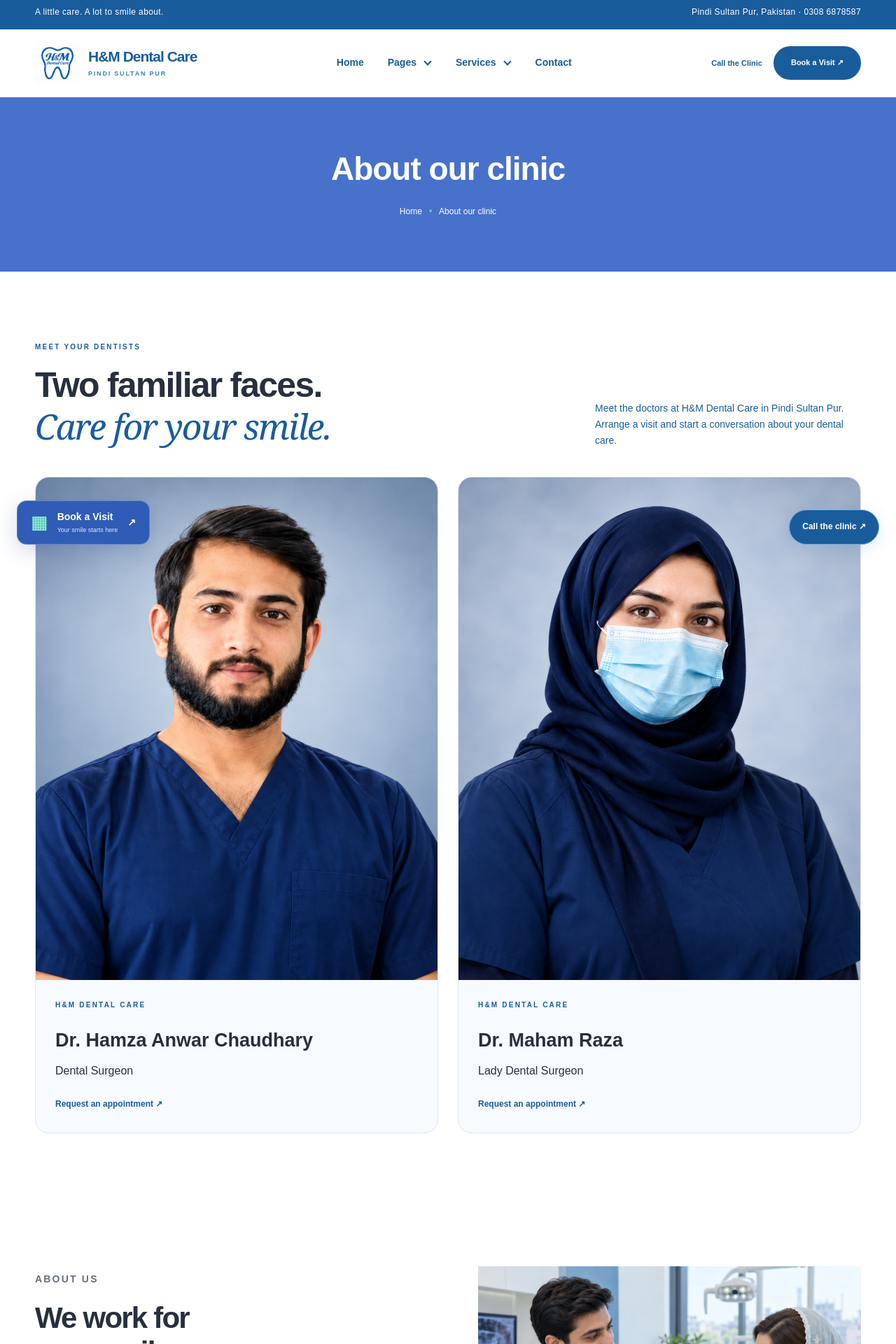
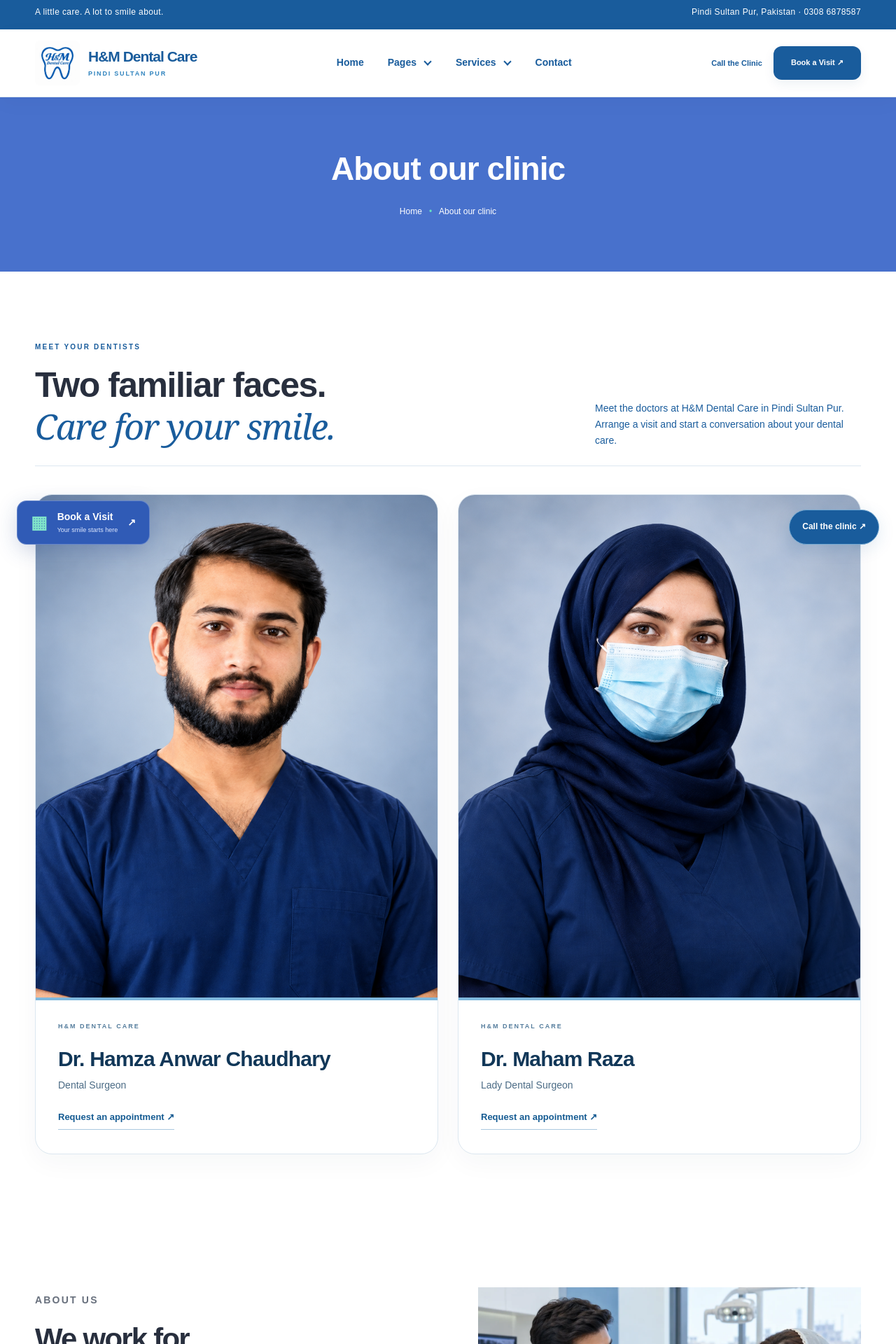
Before and after one commit to amanullah24762/hmdental, a Next.js app: page /about in a window 1280 px wide. Shown: the top 1920 px of the page at 70% size. Built offline with nearby package versions, Linux system fonts and the light colour scheme.

Commit message:
Add gitignore

```diff
--- a/app/hm-clinic.css
+++ b/app/hm-clinic.css
@@ -15,3 +15,36 @@
 @media(max-width:400px){.hm-promotion-copy{padding:24px 18px}.hm-promotion-copy .button{width:100%;padding-inline:16px}.hm-offer-doctors span{max-width:100%}}
 
 .home-services-more{display:flex;justify-content:center;margin-top:36px}
+
+/* H&M visual refinements: soft blue surfaces and consistent card details. */
+body{background:#fcfdff}
+.site-header{border-bottom:1px solid #dce7f0;box-shadow:0 8px 28px #102d4c08}
+.button{border-radius:12px;box-shadow:0 6px 16px #12497712}
+.button:focus-visible{outline:3px solid #45a6df;outline-offset:4px}
+.section-heading h2,.hm-team h2{letter-spacing:-1.5px}
+#treatments .treatment-grid{grid-template-columns:repeat(3,minmax(0,1fr));gap:24px}
+#treatments .flip-treatment{border:1px solid #dce7f2;border-radius:20px;background:linear-gradient(145deg,#fff,#f3f8fd);box-shadow:0 8px 26px #123e6b06;overflow:hidden}
+#treatments .service-title{font-size:20px;line-height:1.35}
+#treatments .service-hint{margin-top:auto;color:#426d92}
+#treatments .treatment-back{background:linear-gradient(145deg,#0d3459,#155b92)}
+.home-services-more .button{background:#0c426e;color:white;padding-inline:30px}
+.hm-promotion{border:1px solid #194264;box-shadow:0 24px 64px #082c4d20;background:radial-gradient(ellipse at 100% 0%,#164f7b 0%,#0a2848 45%,#071e3c 85%)}
+.hm-promotion-copy .eyebrow{display:inline-block;padding:7px 12px;border:1px solid #85c9ff40;border-radius:30px;background:#9bd7ff0a;letter-spacing:1.5px}
+.hm-promotion-copy .button{background:#e9f6ff;color:#103e67;box-shadow:0 8px 24px #0002}
+.hm-offer-doctors span{background:#ffffff08;border-color:#86b7dc45}
+.hm-team .section-heading{padding-bottom:24px;border-bottom:1px solid #dce7f0}
+.hm-doctor-card{background:#fff;border:1px solid #dce7f0;border-radius:24px;box-shadow:0 12px 36px #0e35530a;transition:box-shadow .25s,transform .25s}
+.hm-doctor-info{position:relative;padding:30px 32px 34px;border-top:4px solid #7fb8dd}
+.hm-doctor-info .eyebrow{font-size:9px;letter-spacing:2px;color:#557d9d}
+.hm-doctor-info h3{font-size:clamp(23px,2.4vw,30px);line-height:1.25;color:#113758;letter-spacing:-.8px}
+.hm-doctor-info>p:not(.eyebrow){color:#4b6b85;font-size:14px}
+.hm-doctor-info .text-link{display:inline-flex;align-items:center;border-bottom:1px solid #aac8df;padding-bottom:7px;color:#155b92;font-weight:700;font-size:13px}
+.contact-card{border:1px solid #dce7f0;border-radius:22px;box-shadow:0 14px 40px #16385608}
+.faq-list details{border-bottom-color:#dce7f0}
+.faq-list details[open]{background:#eff6fc;border-radius:14px;padding-inline:20px}
+.dropdown-panel{border-radius:16px;box-shadow:0 16px 40px #12365316}
+@media(hover:hover){.hm-doctor-card:hover{transform:translateY(-4px);box-shadow:0 20px 46px #0e355315}#treatments .flip-treatment:hover{border-color:#7eb4dc}.hm-promotion-copy .button:hover{background:#fff}.home-services-more .button:hover{background:#175d92}}
+@media(max-width:900px){#treatments .treatment-grid{grid-template-columns:repeat(2,minmax(0,1fr));gap:16px}}
+@media(max-width:560px){#treatments .service-title{font-size:16px}.hm-doctor-info{padding:24px}.hm-team .section-heading{padding-bottom:12px}.hm-promotion{border-radius:20px}.hm-promotion-copy .eyebrow{font-size:8px;letter-spacing:1px}}
+@media(max-width:380px){#treatments .treatment-grid{grid-template-columns:1fr}}
+@media(prefers-reduced-motion:reduce){.hm-doctor-card{transition:none}.hm-doctor-card:hover{transform:none}}
--- a/app/page.js
+++ b/app/page.js
@@ -269,7 +269,7 @@ function SmileComparison() {
       <div className="comparison-divider" aria-hidden="true"><span>‹ <span>›</span></span></div>
       <input className="comparison-range" type="range" min="0" max="100" value={position} onChange={event => setPosition(Number(event.target.value))} aria-label="Before and after image comparison" aria-valuetext={`${position}% before image visible`} />
     </div>}
-    <p className="comparison-disclaimer">Illustrative reference images from <a href="https://alqarndentalconsultants.pk/" target="_blank" rel="noreferrer">Al-Qaran Dental Consultants</a>, not H&M Dental Care patient results. Individual outcomes vary; discuss suitability with your dentist.</p>
+    {/* <p className="comparison-disclaimer">Illustrative reference images from <a href="https://alqarndentalconsultants.pk/" target="_blank" rel="noreferrer">Al-Qaran Dental Consultants</a>, not H&M Dental Care patient results. Individual outcomes vary; discuss suitability with your dentist.</p> */}
   </div>;
 }
 
```
